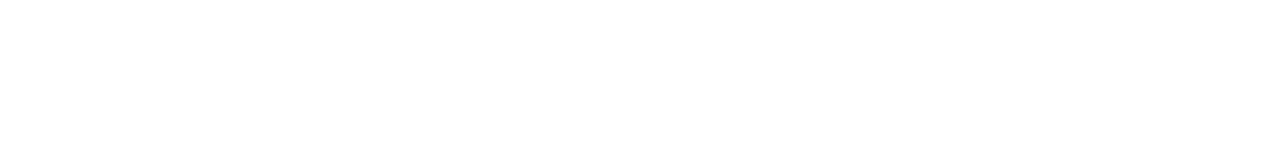
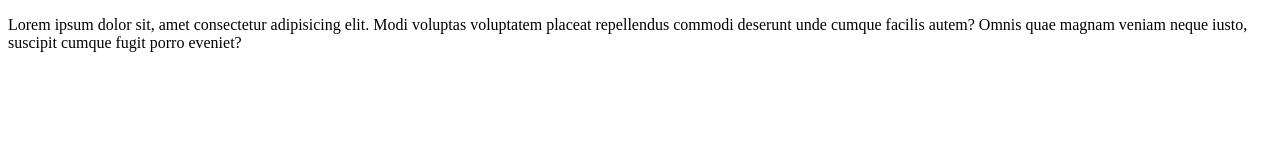
Before and after one commit to shubhamjha2612/firstdemo, a plain HTML site: page index.html in a window 1280 px wide. Drawn offline with Linux system fonts and the light colour scheme.

Commit message:
Some More Changes

```diff
--- a/index.html
+++ b/index.html
@@ -6,6 +6,6 @@
     <title>Document</title>
 </head>
 <body>
-
+    <p>Lorem ipsum dolor sit, amet consectetur adipisicing elit. Modi voluptas voluptatem placeat repellendus commodi deserunt unde cumque facilis autem? Omnis quae magnam veniam neque iusto, suscipit cumque fugit porro eveniet?</p>
 </body>
 </html>
```
